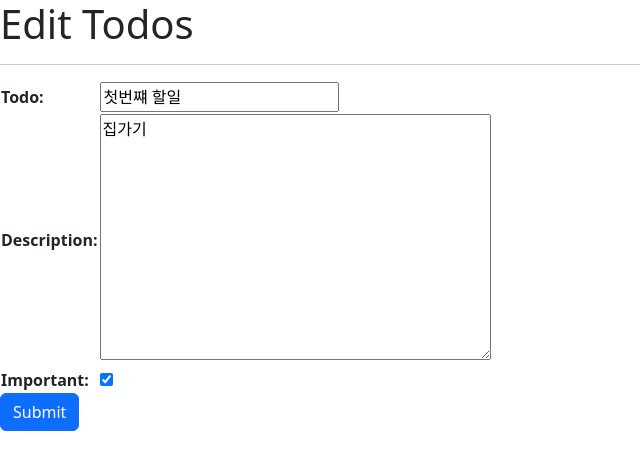
After one commit to minwocee/yougmin, a Django app: page /todo/update_todo/1/ in a window 1280 px wide. The commit adds this page. Shown: the top 470 px of the page, without its empty margins (0-640 px from the left). Run offline with Django 4.2, Linux system fonts and the light colour scheme; data comes from the database, SQL or seed files in the repository; both versions use the stored data as it was after the commit; some libraries are stand-ins or nearby versions.

Commit message:
아 너무 힘들가

```diff
--- a/todo_app/models.py
+++ b/todo_app/models.py
@@ -6,6 +6,13 @@ class Todo(models.Model):
     todo = models.CharField(max_length=20)
     description = models.TextField()
 
+    # 별표 토글하는 기능을 의미한다.
+    important = models.BooleanField(default=False)
+
+
     # 클래스 안에 만들어 준다.
     def __str__(self):
         return f'[{self.pk}] {self.todo}'
+
+    def get_absolute_url(self):
+        return '/todo/'
--- /dev/null
+++ b/todo_app/templates/todo_app/todo_update_form.html
@@ -0,0 +1,22 @@
+<!DOCTYPE html>
+{% load static %}
+<html lang="ko">
+<head>
+	<meta charset="UTF-8">
+	<title>Edit Todo</title>
+	<link rel="stylesheet" href="{% static 'todo_app/bootstrap/bootstrap.min.css' %}">
+</head>
+<body>
+	<h1>Edit Todos</h1>
+
+	<hr/>
+
+    <!--{% csrf_token %}은 장고가 해킹을 방지하는 기본 기능 이다.-->
+	<form method='post' enctype="multipart/form-data" action="">{% csrf_token %}
+		<table>
+			{{ form }}
+		</table>
+		<button type="submit" class="btn btn-primary float-right">Submit</button>
+	</form>
+</body>
+</html>
--- a/todo_app/urls.py
+++ b/todo_app/urls.py
@@ -3,5 +3,9 @@ from . import views
 
 urlpatterns = [
     # 이 부부분을 채울 예정이다.
-    path('',views.Todos),
+    path('',views.Todos),    #함수 불러오기(FBV)
+    path('create_todo/',views.TodoCreate.as_view()),    #클래스 불러오기(CBV)
+    path('update_todo/<int:pk>/',views.TodoUpdate.as_view()),
+    path('delete_todo/<int:pk>/', views.DeleteTodo)
+
 ]
--- a/todo_app/views.py
+++ b/todo_app/views.py
@@ -1,5 +1,27 @@
-from django.shortcuts import render
+from django.shortcuts import render, redirect
 from .models import Todo
+from django.views.generic import CreateView, UpdateView
+from django.contrib.auth.mixins import LoginRequiredMixin
+from django.shortcuts import get_object_or_404    #쿼리셋을 날리고 DB에 없으면 오류를 날린다.
+
+
+def DeleteTodo(request, pk):
+    delete_todo = get_object_or_404(Todo, pk=pk)
+    delete_todo.delete()
+    return redirect('/todo/')
+
+class TodoUpdate(UpdateView):
+    model = Todo
+    fields = ['todo', 'description', 'important']
+
+    template_name = 'todo_app/todo_update_form.html'
+
+
+
+class TodoCreate(LoginRequiredMixin, CreateView):
+    model = Todo
+    fields = ['todo', 'description', 'important']
+
 # Create your views here.
 
 def Todos(request):
--- a/youngmin/urls.py
+++ b/youngmin/urls.py
@@ -17,6 +17,6 @@ from django.contrib import admin
 from django.urls import path, include
 
 urlpatterns = [
-    path('todo', include("todo_app.urls")),
+    path('todo/', include("todo_app.urls")),
     path('admin/', admin.site.urls),
 ]
```
Also changed, not shown: todo_app/templates/todo_app/todo_form.html (added, +21 -0 lines), todo_app/templates/todo_app/todos.html (+25 -4 lines), db.sqlite3, todo_app/migrations/0002_todo_important.py (added), todo_app/templates/todo_app/새 텍스트 문서.txt (added), 1 other file.
